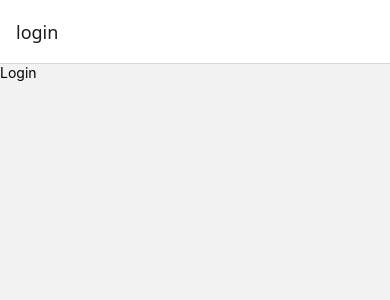
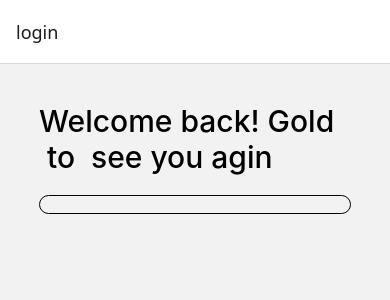
Before and after one commit to JenishVamja73/TikTok, a React Native app: screen /login in a window 390 px wide. Shown: the top 300 px of the page. Built offline with nearby package versions, Linux system fonts and the light colour scheme.

Commit message:
login page

```diff
--- a/Screen/Login/Index.tsx
+++ b/Screen/Login/Index.tsx
@@ -1,8 +1,29 @@
+
+
 import React from "react";
-import { Text } from "react-native";
-const Login = ()=>{
-    return(
-        <Text>Login</Text>
-    )
-}
-export default Login
+import { Text, TextInput, View } from "react-native";
+import style from "./style";
+
+
+
+const Login = () => {
+
+
+  // Function to handle login API call
+
+
+  return (
+    <View style={style.conatra}>
+        <View>
+        <Text style={style.TextWelcome}>Welcome back! Gold  </Text>
+            <Text style={style.TextWelcome}> to  see you agin</Text>
+            </View>
+            <View>
+                <TextInput style={style.TextInputEmail}></TextInput>
+            </View>
+
+    </View>
+  );
+};
+
+export default Login;
--- /dev/null
+++ b/Screen/Login/style.tsx
@@ -0,0 +1,20 @@
+import { StyleSheet } from "react-native";
+const style = StyleSheet.create({
+conatra:{
+    flex:1,
+    marginHorizontal:"10%",
+    marginVertical:"10%",
+},
+TextWelcome:{
+    fontSize:30,
+    color:"black",
+    fontWeight:"500"
+},
+TextInputEmail:{
+    borderColor:"black",
+    borderWidth:1,
+    marginTop:20,
+    borderRadius:10
+}
+})
+export default style
```
